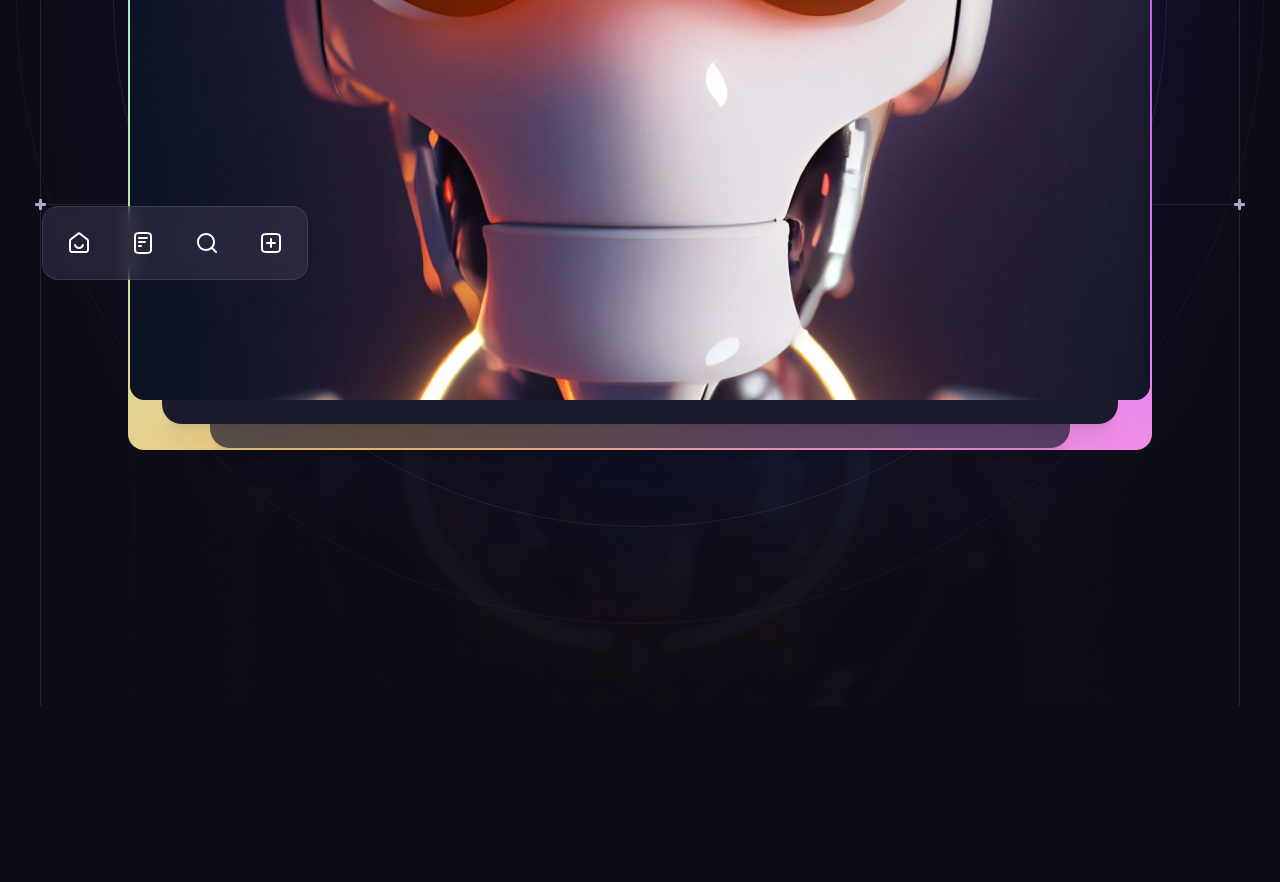
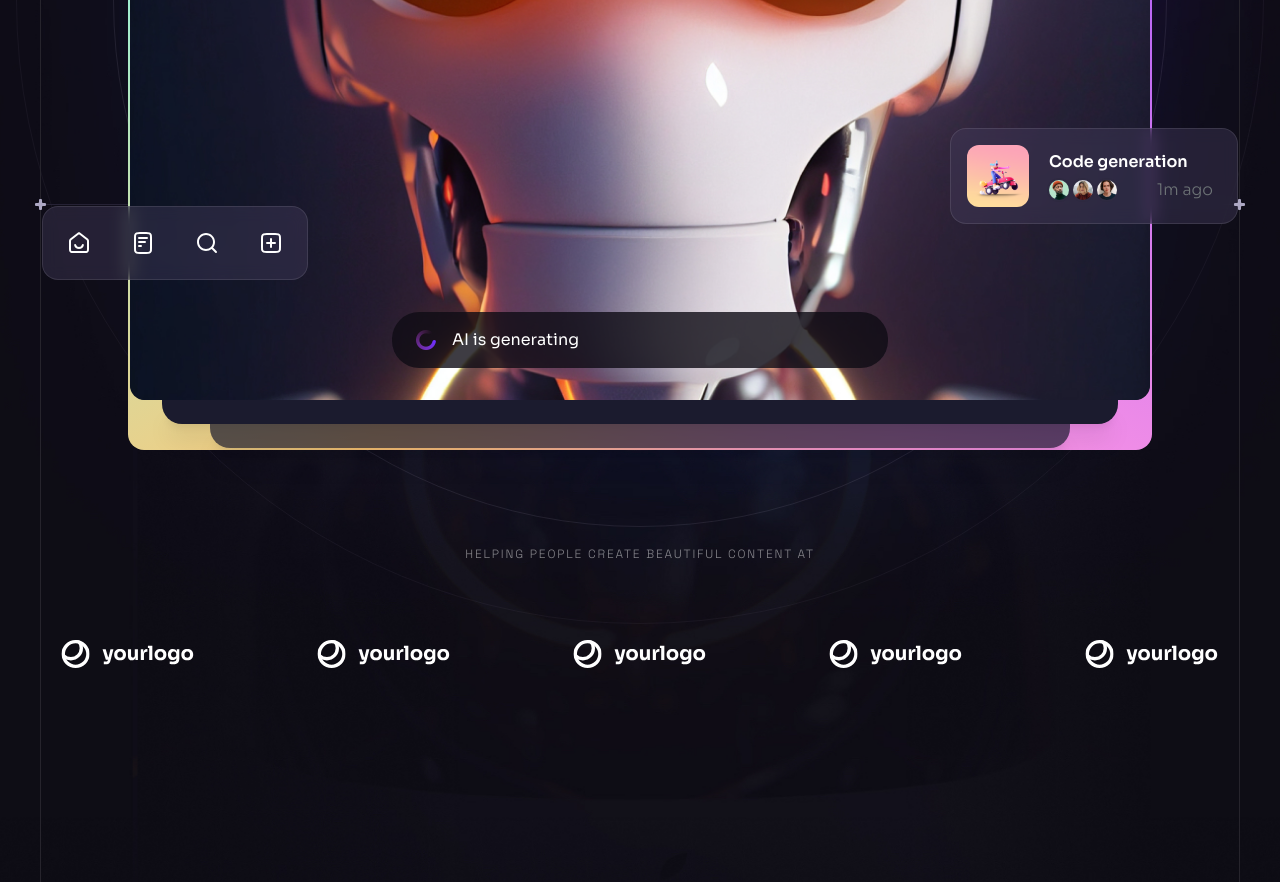
Before and after one commit to IamDikshaR/Modern-UI, a React (Vite) app: page / in a window 1280 px wide. Shown: the part 680-1562 px from the top of the page. Before the commit the page ends 1386 px from the top, so only its background shows below. Built offline with nearby package versions, Linux system fonts and the light colour scheme.

Commit message:
hero components

```diff
--- /dev/null
+++ b/src/components/CompanyLogos.jsx
@@ -0,0 +1,23 @@
+import { companyLogos } from "../constants";
+
+const CompanyLogos = ({ className }) => {
+  return (
+    <div className={className}>
+      <h5 className="tagline mb-6 text-center text-n-1/50">
+        Helping people create beautiful content at
+      </h5>
+      <ul className="flex">
+        {companyLogos.map((logo, index) => (
+          <li
+            className="flex items-center justify-center flex-1 h-[8.5rem]"
+            key={index}
+          >
+            <img src={logo} width={134} height={28} alt={logo} />
+          </li>
+        ))}
+      </ul>
+    </div>
+  );
+};
+
+export default CompanyLogos;
--- /dev/null
+++ b/src/components/Generating.jsx
@@ -0,0 +1,16 @@
+import { loading } from "../assets";
+
+const Generating = ({ className }) => {
+  return (
+    <div
+      className={`flex items-center h-[3.5rem] px-6 bg-n-8/80 rounded-[1.7rem] ${
+        className || ""
+      } text-base`}
+    >
+      <img className="w-5 h-5 mr-4" src={loading} alt="Loading" />
+      AI is generating
+    </div>
+  );
+};
+
+export default Generating;
--- a/src/components/Hero.jsx
+++ b/src/components/Hero.jsx
@@ -4,6 +4,9 @@
 import { heroIcons } from "../constants";
 import Button from "./Button";
 import Section from "./Section";
+import Generating from "./Generating";
+import Notification from "./Notification";
+import CompanyLogos from "./CompanyLogos";
 
 const Hero = () => {
   return (
@@ -49,6 +52,7 @@
                 height={490}
                 alt="AI"
               />
+              <Generating className="absolute left-4 right-4 bottom-5 md:left-1/2 md:right-auto md:bottom-8 md:w-[31rem] md:-translate-x-1/2" />
               <ScrollParallax isAbsolutelyPositioned>
                 <ul className="hidden absolute -left-[5.5rem] bottom-[7.5rem] px-1 py-1 bg-n-9/40 backdrop-blur border border-n-1/10 rounded-2xl xl:flex">
                   {heroIcons.map((icon, index) => (
@@ -57,6 +61,12 @@
                     </li>
                   ))}
                 </ul>
+              </ScrollParallax>
+              <ScrollParallax isAbsolutelyPositioned>
+                <Notification
+                  className="hidden absolute -right-[5.5rem] bottom-[11rem] w-[18rem] xl:flex"
+                  title="Code generation"
+                />
               </ScrollParallax>
             </div>
           </div>
@@ -73,6 +83,7 @@
         </div>
         <BackgroundCircles />
       </div>
+      <CompanyLogos className="hidden relative z-10 mt-20 lg:block" />
       <BottomLine />
     </Section>
   );
--- /dev/null
+++ b/src/components/Notification.jsx
@@ -0,0 +1,46 @@
+import { notification1 } from "../assets";
+import { notificationImages } from "../constants";
+
+const Notification = ({ className, title }) => {
+  return (
+    <div
+      className={`${
+        className || ""
+      } flex items-center p-4 pr-6 bg-n-9/40 backdrop-blur border border-n-1/10 rounded-2xl gap-5`}
+    >
+      <img
+        src={notification1}
+        width={62}
+        height={62}
+        alt="image"
+        className="rounded-xl"
+      />
+
+      <div className="flex-1">
+        <h6 className="mb-1 font-semibold text-base">{title}</h6>
+
+        <div className="flex items-center justify-between">
+          <ul className="flex -m-0.5">
+            {notificationImages.map((item, index) => (
+              <li
+                key={index}
+                className="flex w-6 h-6 border-2 border-n-12 rounded-full overflow-hidden"
+              >
+                <img
+                  src={item}
+                  className="w-full"
+                  width={20}
+                  height={20}
+                  alt={item}
+                />
+              </li>
+            ))}
+          </ul>
+          <div className="body-2 text-n-13">1m ago</div>
+        </div>
+      </div>
+    </div>
+  );
+};
+
+export default Notification;
```
